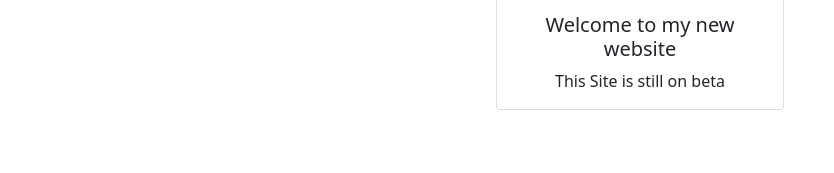
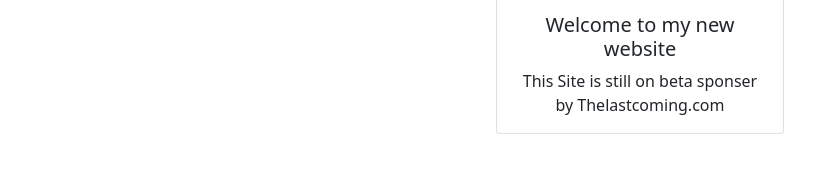
Before and after one commit to MuhammadAmrEssam/muhammadamr.com, a plain HTML site: page index.html in a window 1280 px wide. Shown: the part 299-472 px from the top of the page, without its empty margins (0-834 px from the left). Drawn offline with nearby package versions, Linux system fonts and the light colour scheme.

Commit message:
Update index.html

```diff
--- a/index.html
+++ b/index.html
@@ -40,7 +40,7 @@
         <img src="https://www.bing.com/images/blob?bcid=qAJ.MCCllH0EJA" class="card-img-top" alt="...">
         <div class="card-body">
           <h5 class="card-title">Welcome to my new website</h5>
-          <p class="card-text">This Site is still on beta</p>
+          <p class="card-text">This Site is still on beta sponser by Thelastcoming.com</p>
 
         </div>
       </div>
```
